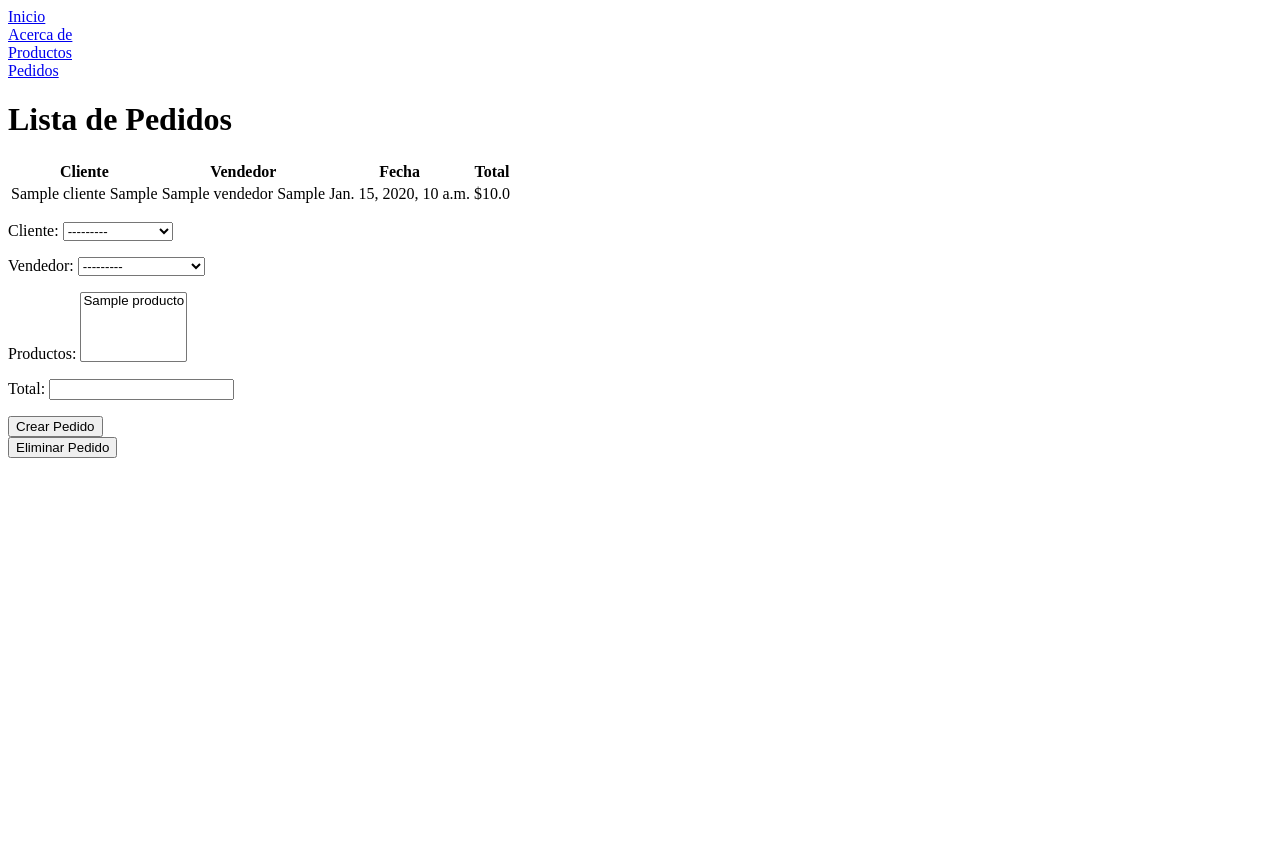
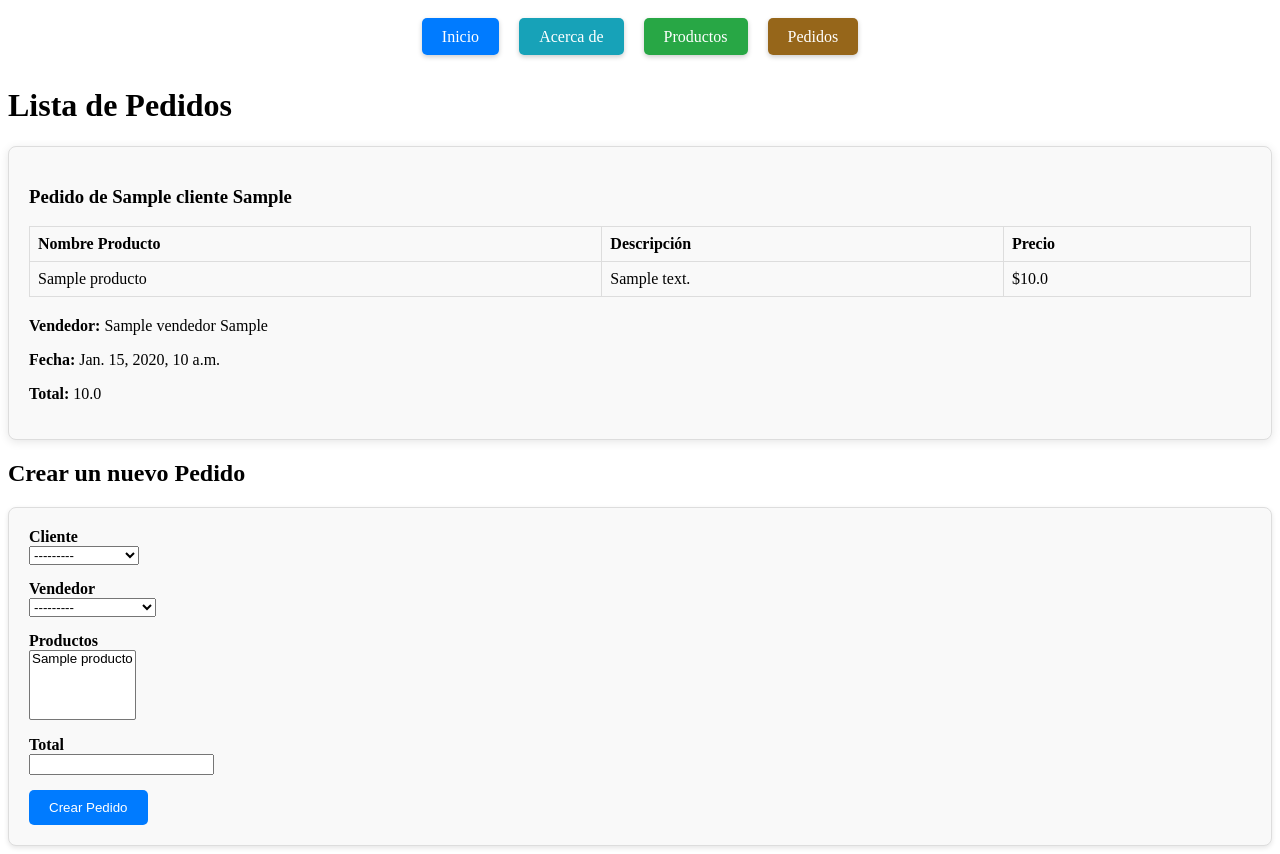
Before and after one commit to SalvaG67/TuPrimeraPagina-Breme, a Django app: page /pedidos/list/ in a window 1280 px wide. Before the commit the page ends 458 px from the top, so only its background shows below. Run offline with Django 5.2, Linux system fonts and the light colour scheme; tables that the repository leaves empty hold one stand-in row (values such as "Sample post").

Commit message:
mejora visual de pedidos

```diff
--- a/herreria/models.py
+++ b/herreria/models.py
@@ -2,7 +2,8 @@ from django.db import models
 
 # Create your models here.
 class producto(models.Model):
-    nombre = models.CharField(max_length=50)
+    nombre = models.CharField(max_length=50, unique=True, blank=False,)
+    imagen = models.ImageField(upload_to='imagenes/', null=True, blank=True)
     descripcion = models.TextField()
     precio = models.FloatField()
     stock = models.IntegerField()
@@ -16,6 +17,7 @@ class pedido (models.Model):
     productos = models.ManyToManyField('herreria.producto')
     fecha = models.DateTimeField(auto_now_add=True)
     total = models.FloatField()
+    total_productos = models.IntegerField()
 
     def __str__(self):
         return f"pedido de {self.cliente.nombre}"
--- a/herreria/templates/herreria/base.html
+++ b/herreria/templates/herreria/base.html
@@ -6,22 +6,31 @@
     <title>Document</title>
 </head>
 <body>
-    <div class="container mt-4">
-        <div class="row">
+    <div class="container mt-4" style="padding: 20px; text-align: center;">
+        <div class="row" style="display: flex; justify-content: center; gap: 20px;">
             <div class="col">
-                <a class="btn btn-primary" href="{% url 'inicio' %}">Inicio</a>
+                <a class="btn" href="{% url 'inicio' %}" style="padding: 10px 20px; background-color: #007bff; color: white; text-decoration: none; border-radius: 5px; box-shadow: 0 2px 5px rgba(0, 0, 0, 0.2); transition: background-color 0.3s;">
+                    Inicio
+                </a>
             </div>
             <div class="col">
-                <a class="btn btn-info" href="{% url 'about' %}">Acerca de</a>
+                <a class="btn" href="{% url 'about' %}" style="padding: 10px 20px; background-color: #17a2b8; color: white; text-decoration: none; border-radius: 5px; box-shadow: 0 2px 5px rgba(0, 0, 0, 0.2); transition: background-color 0.3s;">
+                    Acerca de
+                </a>
             </div>
             <div class="col">
-                <a class="btn btn-success" href="{% url 'listar_productos' %}">Productos</a>
+                <a class="btn" href="{% url 'listar_productos' %}" style="padding: 10px 20px; background-color: #28a745; color: white; text-decoration: none; border-radius: 5px; box-shadow: 0 2px 5px rgba(0, 0, 0, 0.2); transition: background-color 0.3s;">
+                    Productos
+                </a>
             </div>
             <div class="col">
-                <a class="btn btn-warning" href="{% url 'listar_pedidos' %}">Pedidos</a>
+                <a class="btn" href="{% url 'listar_pedidos' %}" style="padding: 10px 20px; background-color: #96661a; color: white; text-decoration: none; border-radius: 5px; box-shadow: 0 2px 5px rgba(0, 0, 0, 0.2); transition: background-color 0.3s;">
+                    Pedidos
+                </a>
             </div>
         </div>
     </div>
+
     {% block content %}
     {% endblock content %}
 </body>
--- a/herreria/templates/herreria/pedidos_list.html
+++ b/herreria/templates/herreria/pedidos_list.html
@@ -1,50 +1,70 @@
-<!DOCTYPE html>
-<html lang="en">
-<head>
-    <meta charset="UTF-8">
-    <meta name="viewport" content="width=device-width, initial-scale=1.0">
-    <title>Document</title>
-</head>
-<body>
 {% extends 'herreria/base.html' %}
 
 {% block content %}
     <div class="container mt-4">
         <h1>Lista de Pedidos</h1>
-            <table class="table table-striped table-bordered table-sm">
+
+        <div style="display: flex; flex-wrap: wrap; gap: 20px;">
+            {% for pedido in pedidos %}
+                <div style="flex: 1 1 calc(33.33% - 20px); padding: 20px; border: 1px solid #ddd; background-color: #f9f9f9; border-radius: 8px; box-shadow: 0 2px 10px rgba(0, 0, 0, 0.1);">
+                    <h3>Pedido de {{ pedido.cliente.nombre }} {{ pedido.cliente.apellido }}</h3>
+
+                    <table style="width: 100%; border-collapse: collapse; margin-bottom: 20px;">
                         <thead>
                             <tr>
-                        <th>Cliente</th>
-                        <th>Vendedor</th>
-                        <th>Fecha</th>
-                        <th>Total</th>
+                                <th style="border: 1px solid #ddd; padding: 8px; text-align: left;">Nombre Producto</th>
+                                <th style="border: 1px solid #ddd; padding: 8px; text-align: left;">Descripción</th>
+                                <th style="border: 1px solid #ddd; padding: 8px; text-align: left;">Precio</th>
                             </tr>
                         </thead>
                         <tbody>
-                    {% for pedido in pedidos %}
+                            {% for producto in pedido.productos.all %}
                                 <tr>
-                        <td>{{ pedido.cliente.nombre }} {{ pedido.cliente.apellido }}</td>
-                        <td>{{ pedido.vendedor.nombre }} {{ pedido.vendedor.apellido }}</td>
-                        <td>{{ pedido.fecha }}</td>
-                        <td>${{ pedido.total }}</td>
+                                    <td style="border: 1px solid #ddd; padding: 8px;">{{ producto.nombre }}</td>
+                                    <td style="border: 1px solid #ddd; padding: 8px;">{{ producto.descripcion }}</td>
+                                    <td style="border: 1px solid #ddd; padding: 8px;">${{ producto.precio }}</td>
                                 </tr>
                             {% empty %}
                                 <tr>
-                        <td colspan="4" class="text-center">No hay pedidos disponibles.</td>
+                                    <td colspan="3" style="border: 1px solid #ddd; padding: 8px; text-align: center;">No hay productos para este pedido</td>
                                 </tr>
                             {% endfor %}
                         </tbody>
                     </table>
+
+                    <p><strong>Vendedor:</strong> {{ pedido.vendedor.nombre }} {{ pedido.vendedor.apellido }}</p>
+                    <p><strong>Fecha:</strong> {{ pedido.fecha }}</p>
+                    <p><strong>Total:</strong> {{ pedido.total }}</p>
                 </div>
-        <form method="post">
+            {% empty %}
+                <p>No hay pedidos disponibles.</p>
+            {% endfor %}
+        </div>
+
+        <h2>Crear un nuevo Pedido</h2>
+        <form method="post" style="border: 1px solid #ddd; padding: 20px; border-radius: 8px; background-color: #f9f9f9; box-shadow: 0 2px 5px rgba(0, 0, 0, 0.1);">
             {% csrf_token %}
-            {{ form.as_p }}
-            <button type="submit">Crear Pedido</button>
+
+            <div style="margin-bottom: 15px;">
+                <label for="cliente" style="font-weight: bold; display: block;">Cliente</label>
+                {{ form.cliente }}
+            </div>
+            <div style="margin-bottom: 15px;">
+                <label for="vendedor" style="font-weight: bold; display: block;">Vendedor</label>
+                {{ form.vendedor }}
+            </div>
+            <div style="margin-bottom: 15px;">
+                <label for="productos" style="font-weight: bold; display: block;">Productos</label>
+                {{ form.productos }}
+            </div>
+            <div style="margin-bottom: 15px;">
+                <label for="total" style="font-weight: bold; display: block;">Total</label>
+                {{ form.total }}
+            </div>
+
+            <button type="submit" style="padding: 10px 20px; background-color: #007bff; color: white; border: none; border-radius: 5px; cursor: pointer;">
+                Crear Pedido
+            </button>
         </form>
-        <form action="delete" method="post">
-            {% csrf_token %}
-            <button type="submit">Eliminar Pedido</button>
-        </form>
+    </div>
 {% endblock %}
-</body>
-</html>
--- a/herreria/views.py
+++ b/herreria/views.py
@@ -1,4 +1,4 @@
-from django.shortcuts import render
+from django.shortcuts import render, redirect
 from .forms import PedidoForm
 from .models import producto, pedido, cliente, vendedor
 from django.http import HttpResponse
@@ -11,13 +11,13 @@ def pedidos_list(request):
         form = PedidoForm(request.POST)
         if form.is_valid():
             form.save()
-    form = PedidoForm()
-    pedidos = pedido.objects.all()
+            return redirect('listar_pedidos')
+    else:
+        form = PedidoForm()
+
+    pedidos = pedido.objects.all()  # Obtén los pedidos existentes
     return render(request, 'herreria/pedidos_list.html', {'pedidos': pedidos, 'form': form})
 def inicio(request):
     return render(request, 'herreria/inicio.html')
 def about(request):
     return render(request, 'herreria/about.html')
-
-def pedido_create(request):
-    return render(request, 'herreria/categoria_form.html',)
--- a/pagina/urls.py
+++ b/pagina/urls.py
@@ -24,5 +24,4 @@ urlpatterns = [
     path('about/', views.about, name='about'),
     path('productos/list/', views.productos_list, name='listar_productos'),
     path('pedidos/list/', views.pedidos_list, name='listar_pedidos'),
-    path('pedidos/create/', views.pedido_create, name='pedido_create'),
 ]
```
Also changed, not shown: herreria/templates/herreria/categoria_form.html (deleted, +0 -7 lines), pagina/settings.py (+6 -1 lines). Lines whose indentation alone changed are shown as unchanged.
